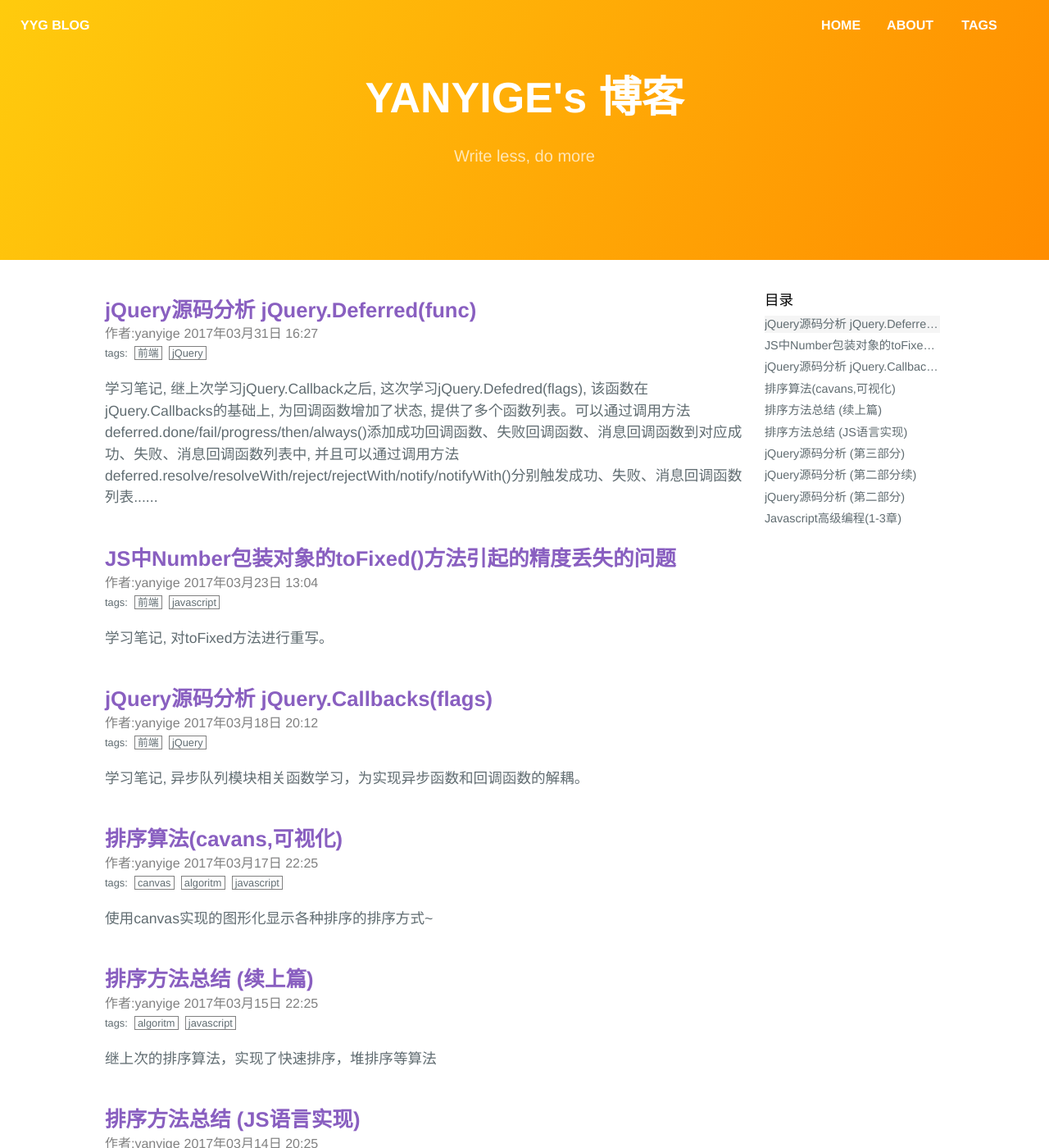
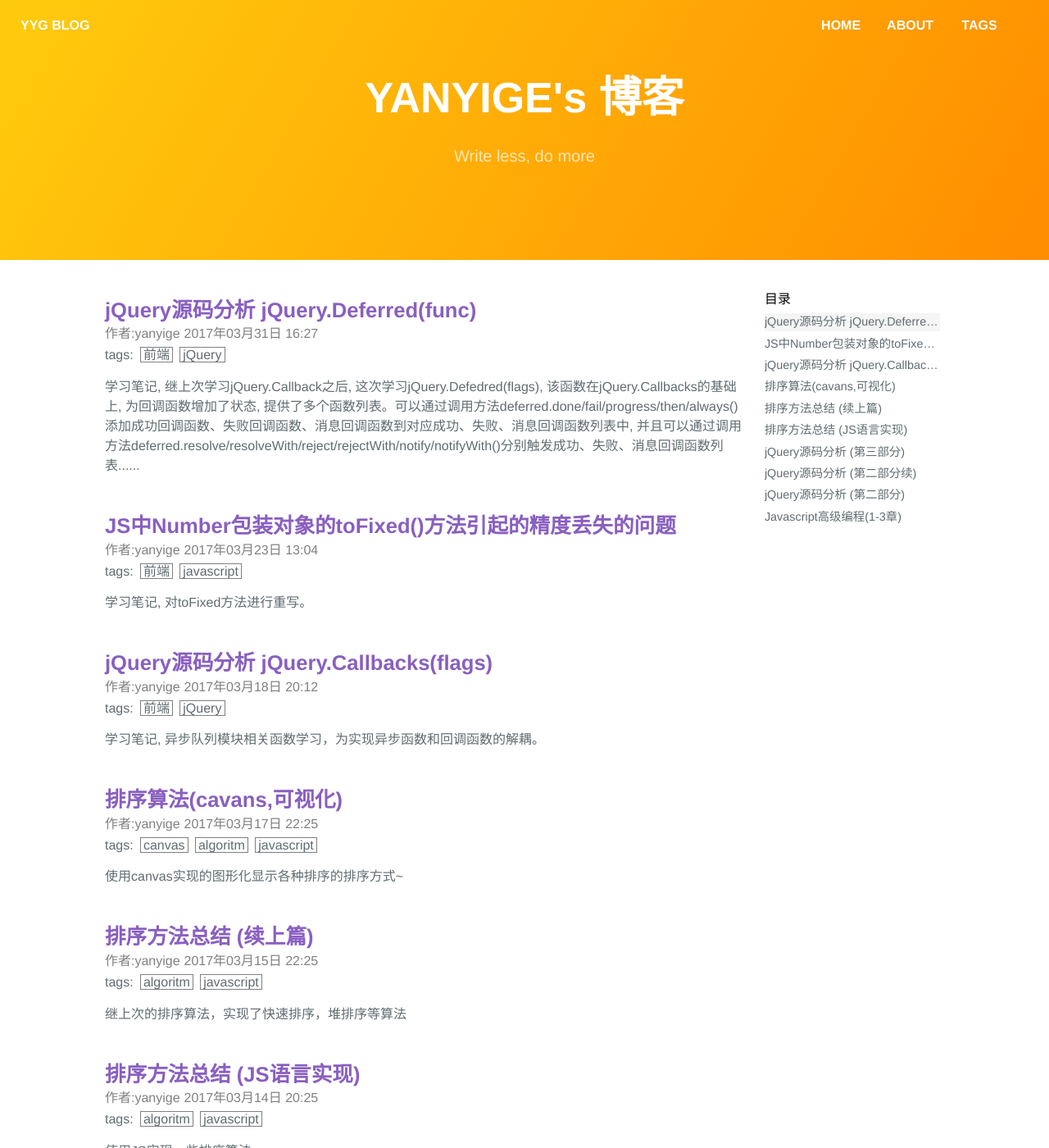
Before and after one commit to yanyige/blog, a Jekyll site: the page built from index.html, in a window 1280 px wide and 1400 px high. Shown: the whole window at 82% size. Built offline with Jekyll 4.4.1, drawn with Linux system fonts in a browser that asks for light colours; the list of posts is cut into pages by our own code.

Commit message:
update style of index desc

```diff
--- a/_sass/jekyll-theme-cayman.scss
+++ b/_sass/jekyll-theme-cayman.scss
@@ -205,11 +205,11 @@
     display: inline-block;
     &.left {
       @include larger {
-        max-width: 50rem;
+        width: 50rem;
         padding-right: 1rem;
       }
       @include large {
-        max-width: 50rem;
+        width: 50rem;
         padding-right: 1rem;
       }
     }
@@ -357,6 +357,7 @@
 
   p {
     margin-bottom: 1em;
+    font-size: 1rem;
   }
 
   code {
--- a/_sass/tags.scss
+++ b/_sass/tags.scss
@@ -38,14 +38,21 @@
 
 .article {
 	margin: 20px 0;
-	font-size: 1.2rem;
 	a {
 		color: black;
 		font-weight: normal;
+		font-size: 1.3rem;
 	}
 	.article-excerpt {
 		display: block;
 		font-size: 1rem;
+		color: #606c71;
+	}
+	&:hover {
+		color: grey;
+		.article-excerpt {
+			color: grey;
+		}
 	}
 }
 
```
